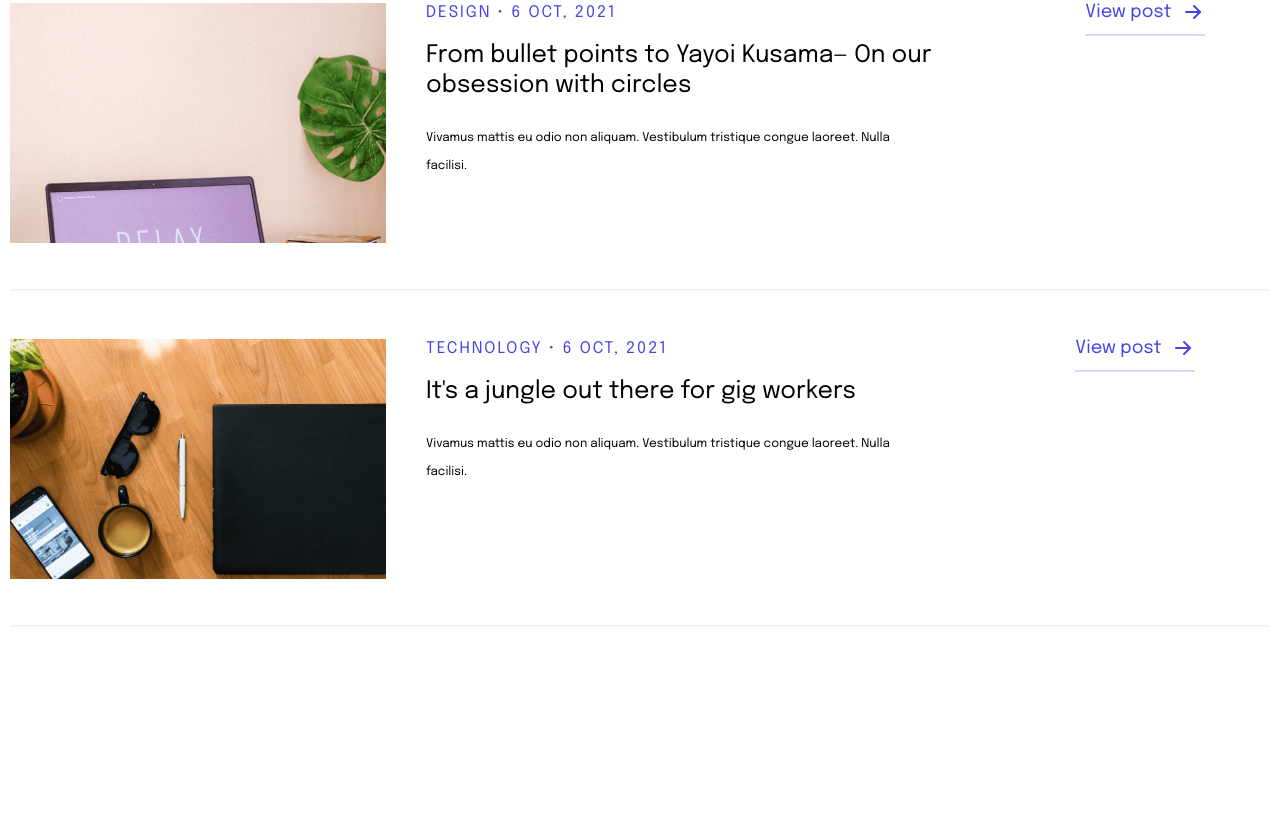
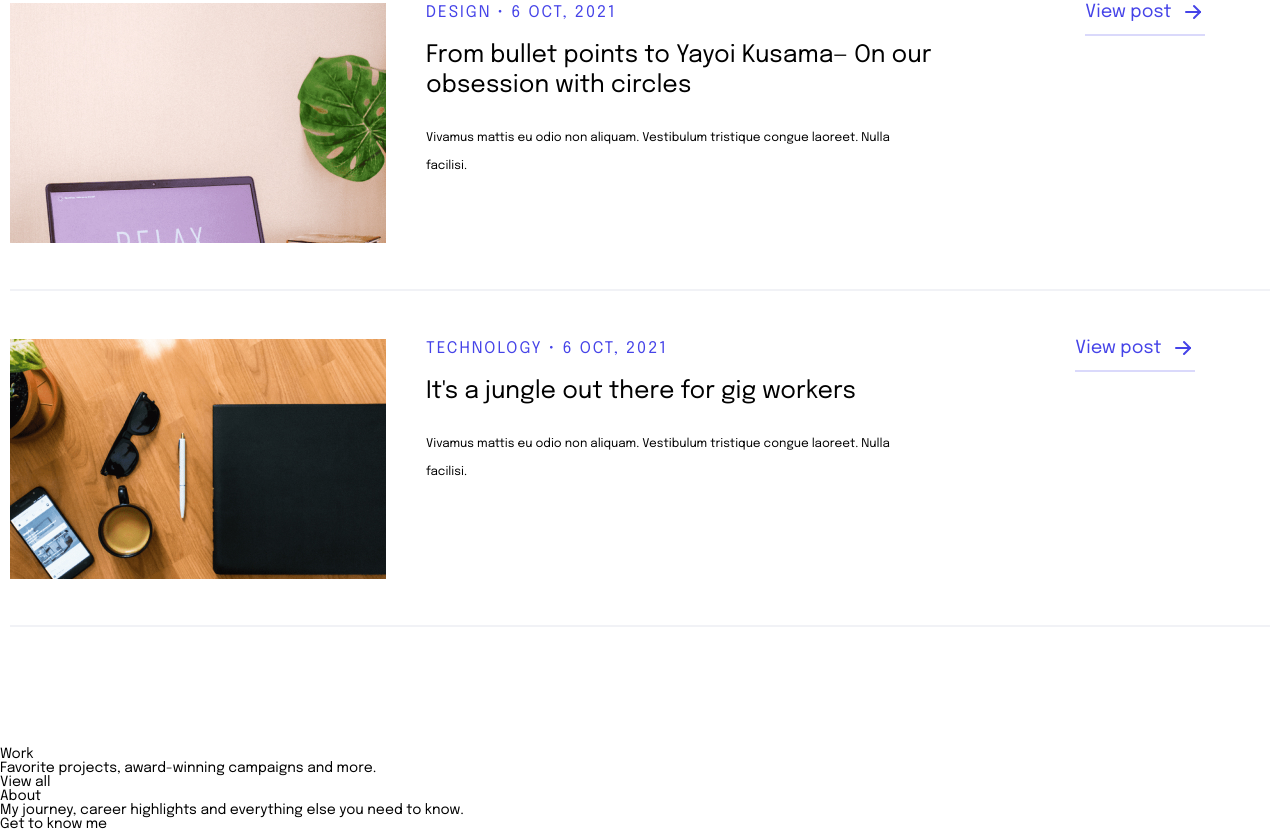
Before and after one commit to Daniil-gavrilooov/web_folio, a plain HTML site: page app/index.html in a window 1280 px wide. Shown: the part 8288-9119 px from the top of the page. Before the commit the page ends 9035 px from the top, so only its background shows below. Drawn offline with nearby package versions, Linux system fonts and the light colour scheme.

Commit message:
added html section (offer)

```diff
--- a/app/index.html
+++ b/app/index.html
@@ -659,6 +659,33 @@
                 </div>
             </div>
         </section>
+
+        <section class="offer">
+            <div class="offer__content">
+                <div class="offer__item">
+                  <h5 class="offer__title">
+                    Work
+                  </h5>
+
+                  <p class="offer__text">
+                    Favorite projects, award-winning campaigns and more.
+                  </p>
+
+                  <a class="vie-btn" href="">View all</a>
+                </div>
+                <div class="offer__item">
+                  <h5 class="offer__title">
+                    About
+                  </h5>
+
+                  <p class="offer__text">
+                    My journey, career highlights and everything else you need to know.
+                  </p>
+
+                  <a class="vie-btn" href="">Get to know me</a>
+                </div>
+            </div>
+        </section>
     </main>
 
     <script src="js/main.min.js"></script>
```
